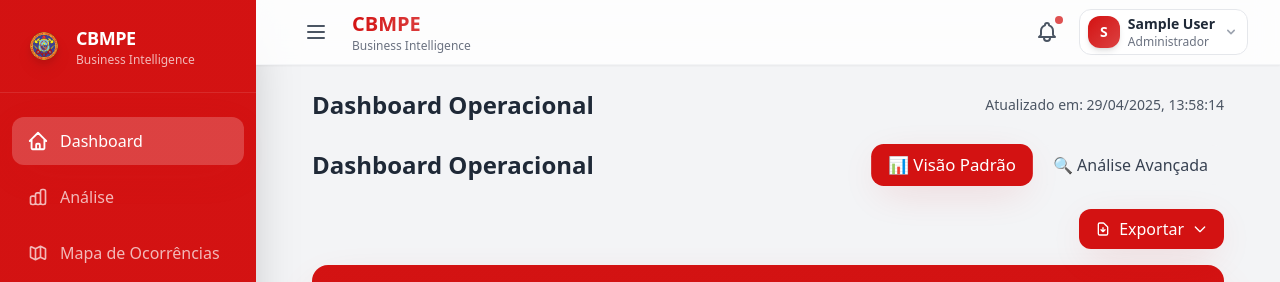
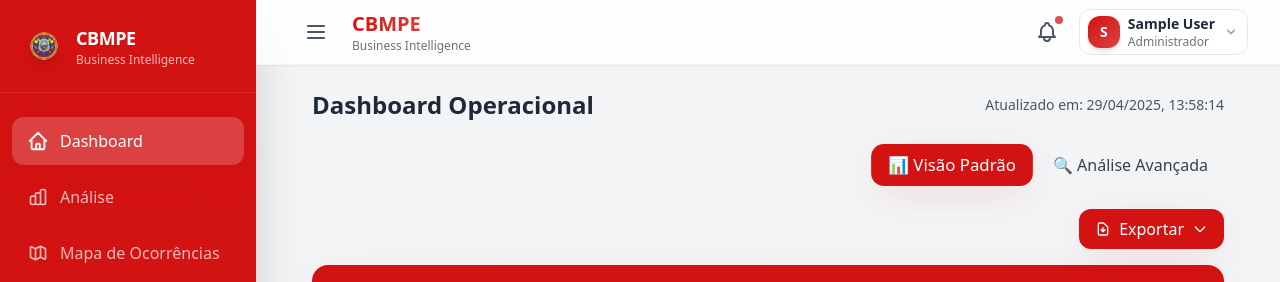
Before and after one commit to ernestoper/bombeirospe, a React (Vite) app: page /dashboard in a window 1280 px wide. Shown: the top 282 px of the page. Built offline with nearby package versions, Linux system fonts and the light colour scheme; sample sign-in values are in the browser's storage.

Commit message:
moderniozando aplicação

```diff
--- a/src/pages/DashboardPage.jsx
+++ b/src/pages/DashboardPage.jsx
@@ -1,4 +1,4 @@
-import React, { useState, useEffect } from 'react';
+import { useState } from 'react';
 import { useAuth } from '../contexts/AuthContext';
 import KPICard from '../components/dashboard/KPICard';
 import SummaryTable from '../components/dashboard/SummaryTable';
@@ -10,10 +10,10 @@ import InteractiveMap from '../components/map/InteractiveMap-vanilla';
 // Importe os componentes de insights
 import {
   EnhancedTrendChart,
-  OccurrenceTypesChart,
-  RegionalDistributionChart,
-  TimePatternAnalysis,
-  PerformanceMetricsChart,
+  // OccurrenceTypesChart, // Não usado diretamente - está dentro do InsightsDashboard
+  // RegionalDistributionChart, // Não usado diretamente - está dentro do InsightsDashboard
+  // TimePatternAnalysis, // Não usado diretamente - está dentro do InsightsDashboard
+  // PerformanceMetricsChart, // Não usado diretamente - está dentro do InsightsDashboard
   InsightsDashboard
 } from '../components/dashboard/DashboardInsights';
 // Importe os dados mockados
@@ -78,8 +78,7 @@ function DashboardPage() {
   return (
     <>
       {/* Seletor de modo de visualização */}
-      <div className="flex justify-between items-center mb-6">
-        <h2 className="text-2xl font-bold text-gray-800">Dashboard Operacional</h2>
+      <div className="flex justify-end items-center mb-6">
         <div className="flex gap-2">
           <button
             onClick={() => setViewMode('standard')}
```
Also changed, not shown: 2 other files (tests, documents, lock files or other folders).
